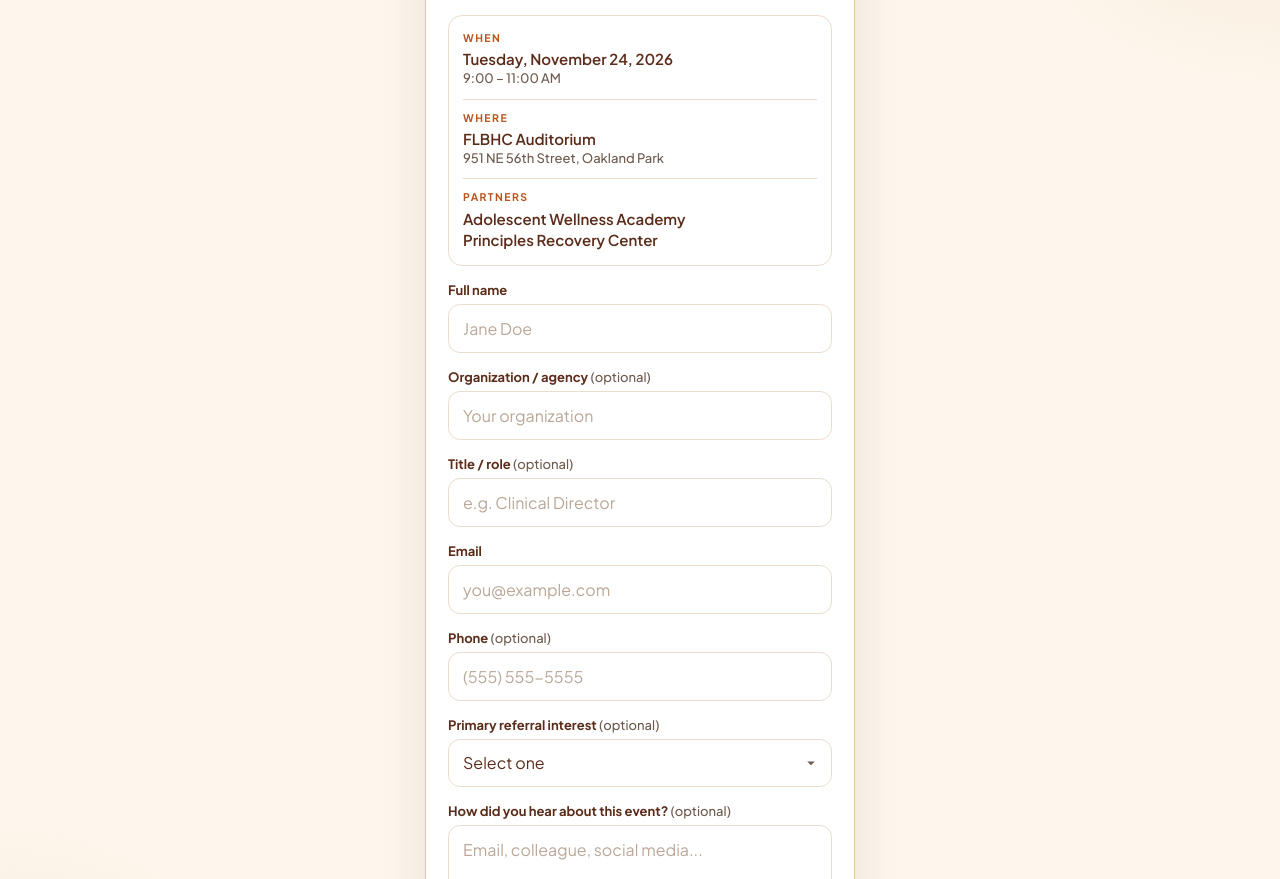
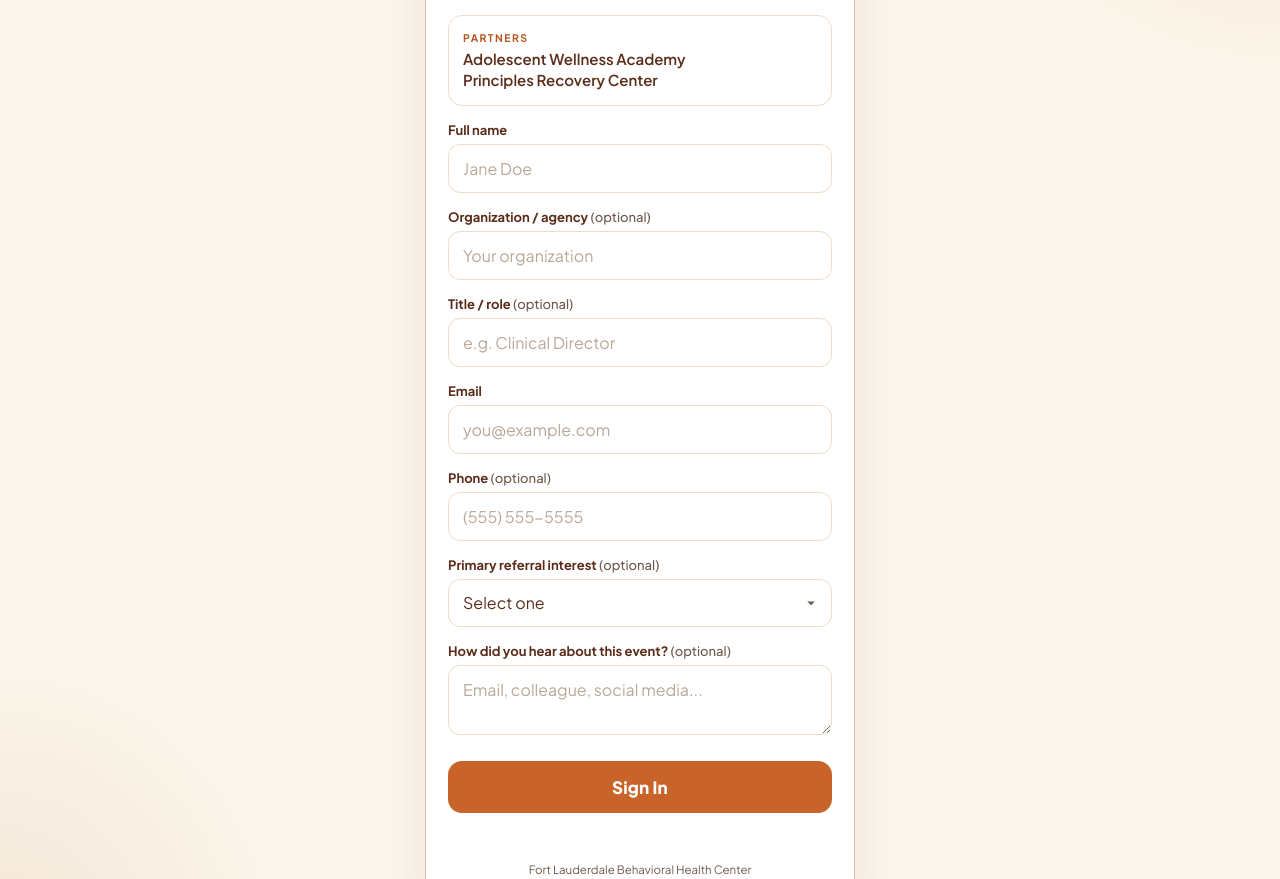
Before and after one commit to BeCoded126/cc-signin, a plain HTML site: page index.html in a window 1280 px wide. Shown: the part 253-1132 px from the top of the page. Drawn offline with Linux system fonts and the light colour scheme.

Commit message:
Sign-in page: drop the when and where rows
Guests are already in the room, so the page keeps only the partners and the form.

Co-Authored-By: Claude Opus 5.5 <noreply@anthropic.com>
Claude-Session: https://claude.ai/code/session_01Kk8BoHTG3vZCPcaW6D1wcT

```diff
--- a/index.html
+++ b/index.html
@@ -75,8 +75,6 @@
       <div class="pill">&#129383; Last one of the year</div>
     </div>
     <div class="info">
-      <div class="row"><div class="k">WHEN</div><div class="v">Tuesday, November 24, 2026<small>9:00 – 11:00 AM</small></div></div>
-      <div class="row"><div class="k">WHERE</div><div class="v">FLBHC Auditorium<small>951 NE 56th Street, Oakland Park</small></div></div>
       <div class="row"><div class="k">PARTNERS</div><div class="v">Adolescent Wellness Academy<br>Principles Recovery Center</div></div>
     </div>
     <form id="signinForm" novalidate>
@@ -114,7 +112,7 @@
     <p>Thanks for joining us for the last<br>Coffee &amp; Conversations of the year.</p>
     <button type="button" class="again" id="againBtn">Sign in someone else</button>
   </section>
-  <div class="foot">Fort Lauderdale Behavioral Health Center<br>951 NE 56th Street, Oakland Park, FL 33334</div>
+  <div class="foot">Fort Lauderdale Behavioral Health Center</div>
 </main>
 <script>
 (function(){
```
